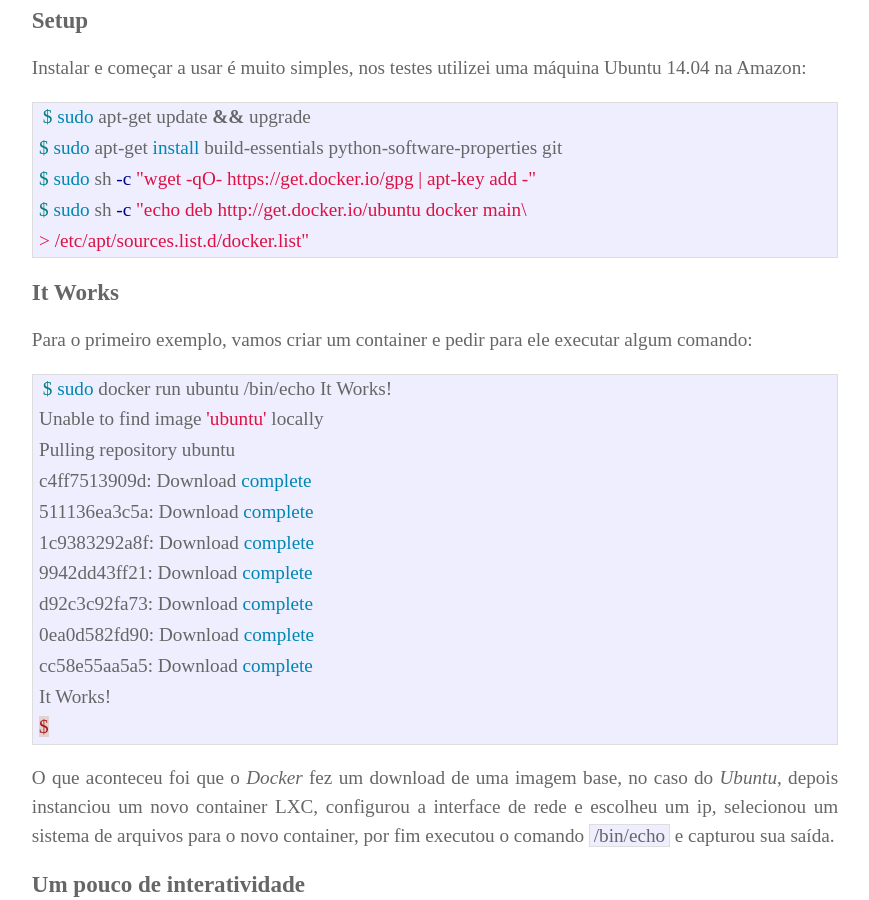
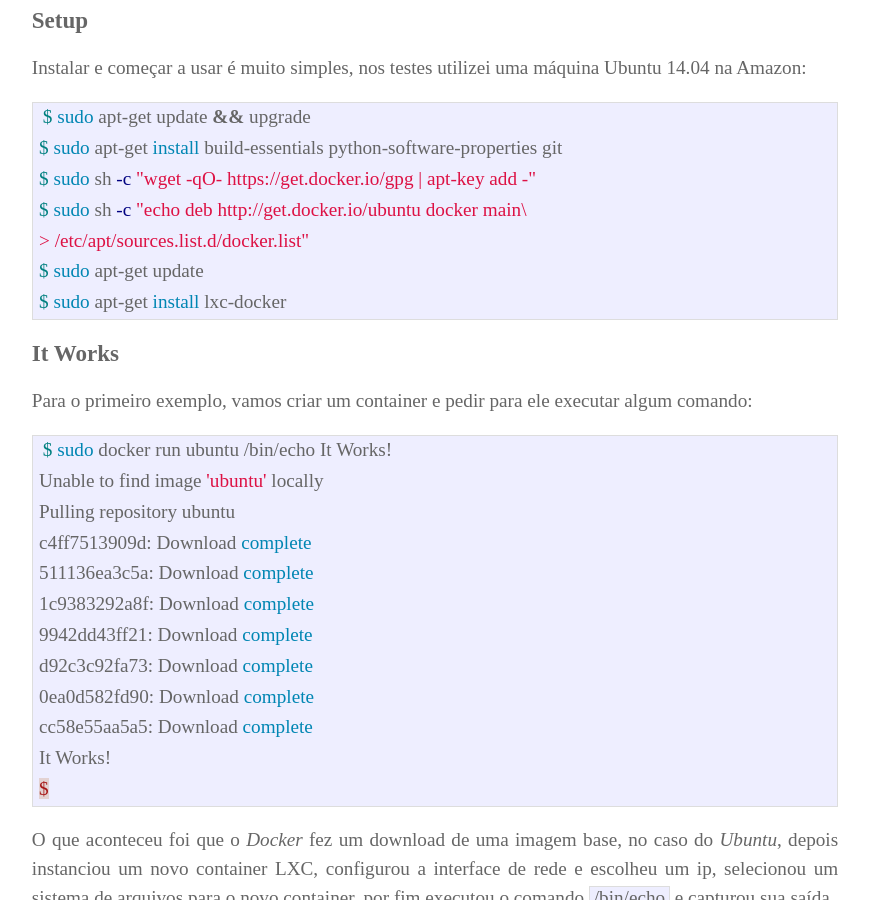
Before and after one commit to infoslack/infoslack-blog, a Jekyll site: the page built from _posts/2014-09-01-docker-primeiros-passos.md, in a window 1280 px wide and 900 px high, scrolled down 582 px. Shown: the whole window, without its empty margins (205-1074 px from the left). Built offline with Jekyll 4.4.1, drawn with Linux system fonts in a browser that asks for light colours; nearby versions of some CDN libraries; Markdown is read by kramdown in place of the engine named in the settings; comment, search, counter and statistics services are not loaded.

Commit message:
minor update

```diff
--- a/_posts/2014-09-01-docker-primeiros-passos.md
+++ b/_posts/2014-09-01-docker-primeiros-passos.md
@@ -31,6 +31,8 @@
 $ sudo sh -c "wget -qO- https://get.docker.io/gpg | apt-key add -"
 $ sudo sh -c "echo deb http://get.docker.io/ubuntu docker main\
 > /etc/apt/sources.list.d/docker.list"
+$ sudo apt-get update
+$ sudo apt-get install lxc-docker
 {% endhighlight %}
 <p></p>
 ### It Works
```
